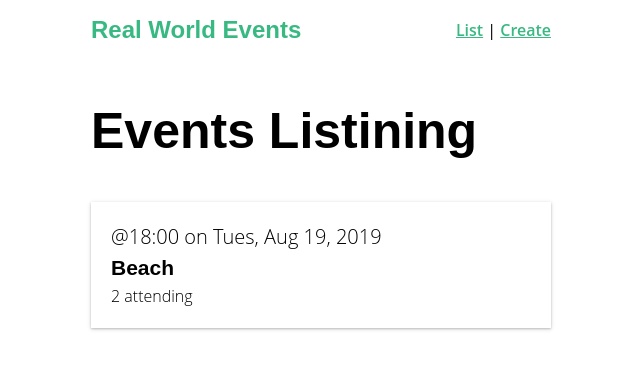
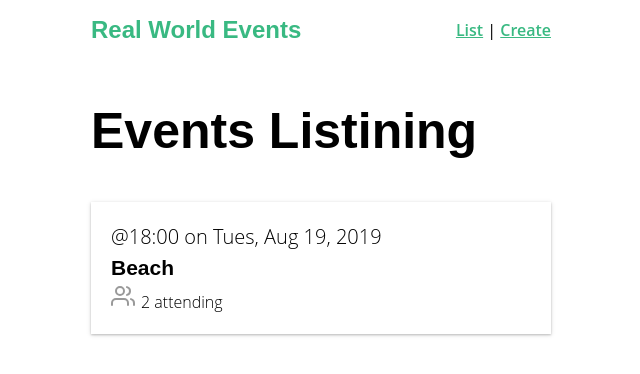
Before and after one commit to drsantos20/vue-event-listener, a Vue app: page / in a window 1280 px wide. Shown: the top 374 px of the page, without its empty margins (319-959 px from the left). Built offline with nearby package versions, Linux system fonts and the light colour scheme.

Commit message:
Add global components

```diff
--- a/package.json
+++ b/package.json
@@ -9,6 +9,8 @@
   },
   "dependencies": {
     "core-js": "^3.6.4",
+    "feather-icons": "^4.28.0",
+    "lodash": "^4.17.15",
     "node-sass": "^4.14.1",
     "vue": "^2.6.11",
     "vue-router": "^3.1.6",
--- /dev/null
+++ b/src/components/BaseIcon.vue
@@ -0,0 +1,43 @@
+<template>
+  <div class="icon-wrapper">
+    <svg class="icon" width="width" height="height">
+      <use v-bind="{ 'xlink:href': '/feather-sprite.svg#' + name }" />
+    </svg>
+  </div>
+</template>
+
+<script>
+export default {
+  props: {
+    name: String,
+    width: {
+      type: [Number, String],
+      default: 11
+    },
+    height: {
+      type: [Number, String],
+      default: 22
+    }
+  }
+}
+</script>
+
+<style scoped>
+.icon-wrapper {
+  display: inline-flex;
+  align-items: center;
+  color: rgba(0, 0, 0, 0.4);
+  font-size: 1rem;
+  font-weight: 600;
+}
+.icon {
+  width: 24px;
+  height: 24px;
+  stroke: currentColor;
+  stroke-width: 2;
+  stroke-linecap: round;
+  stroke-linejoin: round;
+  fill: none;
+  margin-right: 6px;
+}
+</style>
--- a/src/components/EventCard.vue
+++ b/src/components/EventCard.vue
@@ -6,6 +6,7 @@
     <div class="event-card -shadow">
       <span class="eyebrow">@{{ event.time }} on {{ event.date }}</span>
       <h4 class="title">{{ event.title }}</h4>
+      <BaseIcon name="users" width="48" height="48" />
       <span>{{ event.attendes.length }} attending</span>
     </div>
   </router-link>
--- a/src/main.js
+++ b/src/main.js
@@ -1,12 +1,30 @@
-import Vue from "vue";
-import App from "./App.vue";
-import router from "./router";
-import store from "./store";
+import Vue from 'vue'
+import App from './App.vue'
+import router from './router'
+import store from './store'
+import upperFirst from 'lodash/upperFirst'
+import camelCase from 'lodash/camelCase'
 
-Vue.config.productionTip = false;
+Vue.config.productionTip = false
+
+const requireComponent = require.context(
+  './components',
+  false,
+  /Base[A-Z]\w+\.(vue|js)$/
+)
+
+requireComponent.keys().forEach(fileName => {
+  const componentConfig = requireComponent(fileName)
+
+  const componentName = upperFirst(
+    camelCase(fileName.replace(/^\.\/(.*)\.\w+$/, '$1'))
+  )
+
+  Vue.component(componentName, componentConfig.default || componentConfig)
+})
 
 new Vue({
   router,
   store,
   render: h => h(App)
-}).$mount("#app");
+}).$mount('#app')
--- a/src/views/EventCreate.vue
+++ b/src/views/EventCreate.vue
@@ -1,3 +1,3 @@
 <template>
-    <h1>Event Create</h1>
+  <h1>Event Create</h1>
 </template>
```
Also changed, not shown: public/feather-sprite.svg (added), 1 other file (tests, documents, lock files or other folders).
